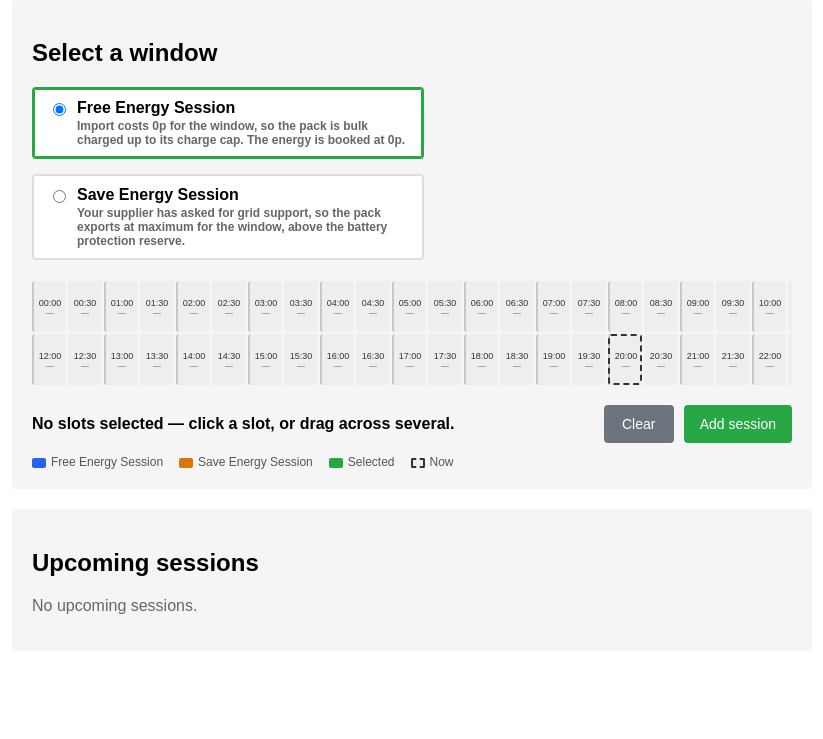
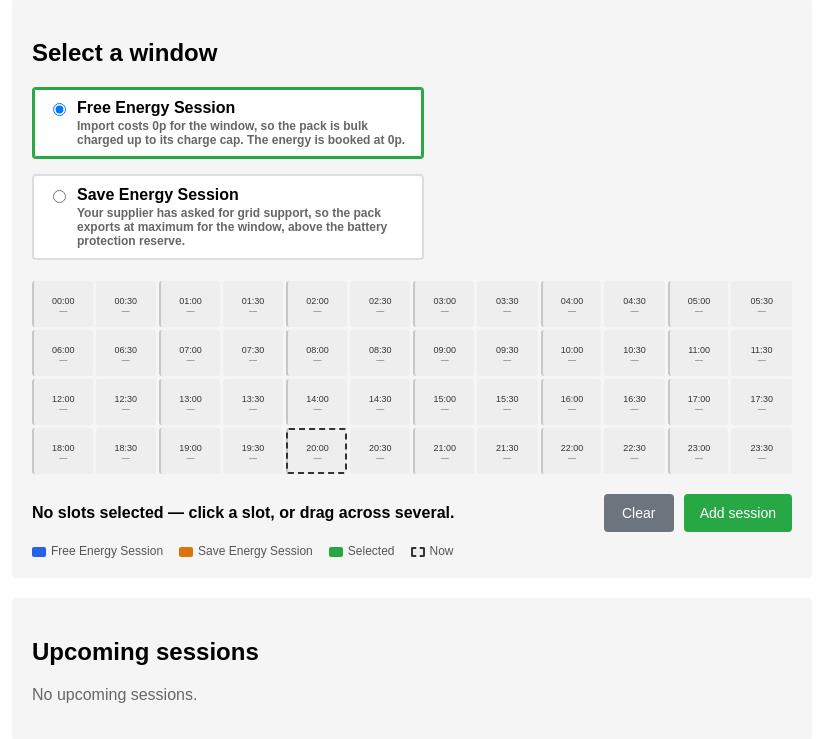
Before and after one commit to robynrox/evse-controller, a Flask app: page /sessions in a window 1280 px wide. Shown: the part 211-950 px from the top of the page, without its empty margins (228-1051 px from the left). Before the commit the page ends 825 px from the top, so only its background shows below. Run offline with Flask 3, Linux system fonts and the light colour scheme; data that the repository does not hold is empty; parts of the project's set-up code (start-up, migrations or seed data) failed here and were passed over.

Commit message:
Fit every session slot on the strip
The strip was fixed at 24 columns with a 850px minimum width, so on a
narrower display the last three cells of each row (10:30-11:30 and
22:30-23:30) sat past the right edge and could only be reached by
scrolling a container with no obvious scrollbar.

Twelve columns per row (four rows) fit the 48 half-hours at ordinary
widths, with 8 and 6 columns on narrow screens so cells stay readable
instead of shrinking or clipping.  Dragging is unaffected: the range is
derived from slot indices, so it still spans a row break correctly.

```diff
--- a/src/evse_controller/templates/sessions.html
+++ b/src/evse_controller/templates/sessions.html
@@ -62,8 +62,8 @@
         margin-top: 2px;
     }
 
-    /* Rate strip: two rows of 24 half-hour cells.  Scrolls sideways on a
-       narrow screen rather than shrinking below a tappable width. */
+    /* Rate strip: all 48 half-hour cells, wrapped into rows that fit the
+       available width so no slot can be clipped out of view. */
     .strip-wrap {
         overflow-x: auto;
         padding-bottom: 8px;
@@ -72,16 +72,33 @@
 
     .strip {
         display: grid;
-        grid-template-columns: repeat(24, minmax(34px, 1fr));
-        gap: 2px;
-        min-width: 850px;
-        touch-action: pan-x pan-y;
+        /* Twelve cells per row, so all 48 half-hours fit without horizontal
+           scrolling.  Dragging still spans rows because the slot index, not
+           the visual position, defines the range. */
+        grid-template-columns: repeat(12, minmax(0, 1fr));
+        gap: 3px;
+        max-width: 900px;
+        touch-action: pan-y;
         user-select: none;
         -webkit-user-select: none;
     }
 
+    /* Narrow screens: fewer, wider cells rather than clipped or tiny ones. */
+    @media (max-width: 560px) {
+        .strip {
+            grid-template-columns: repeat(8, minmax(0, 1fr));
+        }
+    }
+
+    @media (max-width: 380px) {
+        .strip {
+            grid-template-columns: repeat(6, minmax(0, 1fr));
+        }
+    }
+
     .cell {
         position: relative;
+        box-sizing: border-box;
         min-height: 46px;
         padding-top: 5px;
         display: flex;
```
